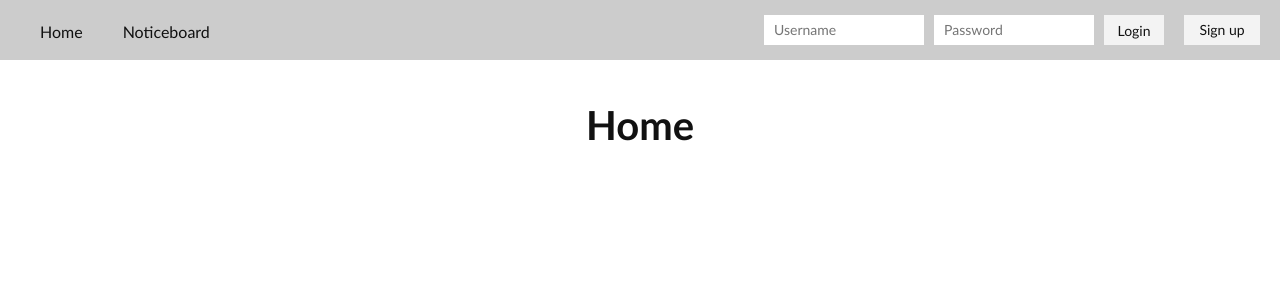
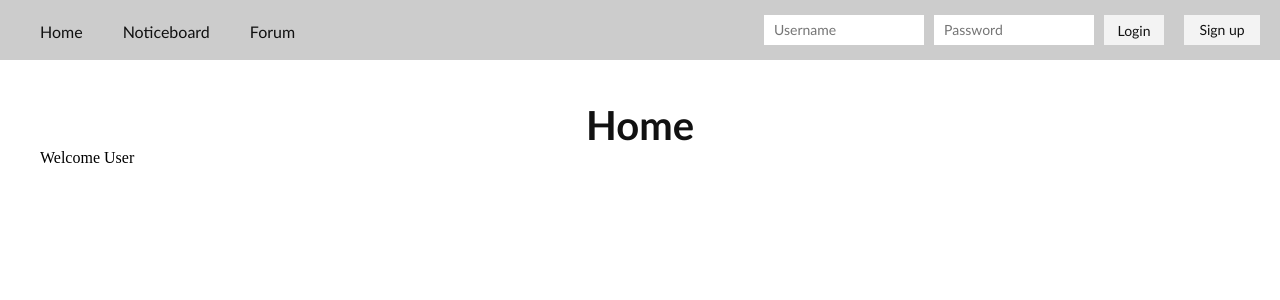
Before and after one commit to git-ankit/StudentsLifeLine, a PHP site: page /StudentsLifeLine/index.php in a window 1280 px wide. Shown: the top 300 px of the page. Run offline with PHP 8.4, Linux system fonts and the light colour scheme; a user stored in the database is signed in.

Commit message:
Minor Changes

```diff
--- a/forum/showForums.php
+++ b/forum/showForums.php
@@ -7,8 +7,7 @@
 	$result = $conn->query($sql);
 	$resultCheck = mysqli_num_rows($result);
 	// check if there are any active forums
-	?>
-	<?php div class="main-wrapper" ?>
+
 	if ($resultCheck == 0) {
 		echo "It seems like there are no more active forums.<Volar Morghulis>";
 	} else {
--- a/includes/header.inc.php
+++ b/includes/header.inc.php
@@ -15,6 +15,7 @@
 			<ul>
 				<li><a href="/StudentsLifeLine/index.php">Home</a></li>
 				<li><a href="/StudentsLifeLine/noticeb.php">Noticeboard</a></li>
+				<li><a href="/StudentsLifeLine/forum/showforums.php">Forum</a></li>
 			</ul>
 			<div class="nav-login">
 				<form action="includes/login.inc.php" method="POST">
--- a/index.php
+++ b/index.php
@@ -5,6 +5,12 @@
 <section class="main-container">
 	<div class="main-wrapper">
 		<h2>Home</h2>
+		<?php
+			if(isset($_SESSION['logged_in']) && $_SESSION == true) {
+				echo "Welcome User";
+			}
+
+			?>
 	</div>
 </section>
 
```
Also changed, not shown: forum/createforum.inc.php (renamed from includes/createF.inc.php), noticeboard/notice.inc.php (renamed from includes/notice.inc.php), noticeboard/noticeb.inc.php (renamed from includes/noticeb.inc.php), noticeboard/noticeb.php (renamed from noticeb.php), noticeboard/noticecreate.php (renamed from noticecreate.php).
